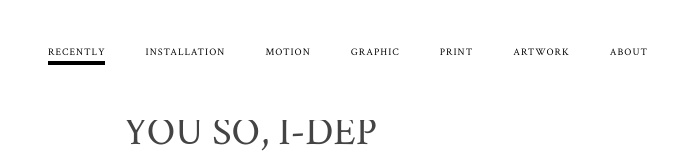
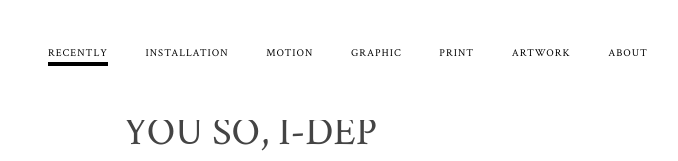
Before and after one commit to hyunjinlee/hyunjinlee.github.io, a plain HTML site: page index.html in a window 1280 px wide. Shown: the top 161 px of the page, 532-1210 px from the left. Drawn offline with Linux system fonts and the light colour scheme.

Commit message:
메뉴수정

```diff
--- a/css/main.css
+++ b/css/main.css
@@ -119,7 +119,7 @@ p{
 .ainavi {
     font-family: 'Crimson Text', serif;
     font-weight: normal;
-    font-size: 10px;
+    font-size: 10.5px;
     line-height: 18px;
     padding-top: 4px;
     margin: 0px;
```
